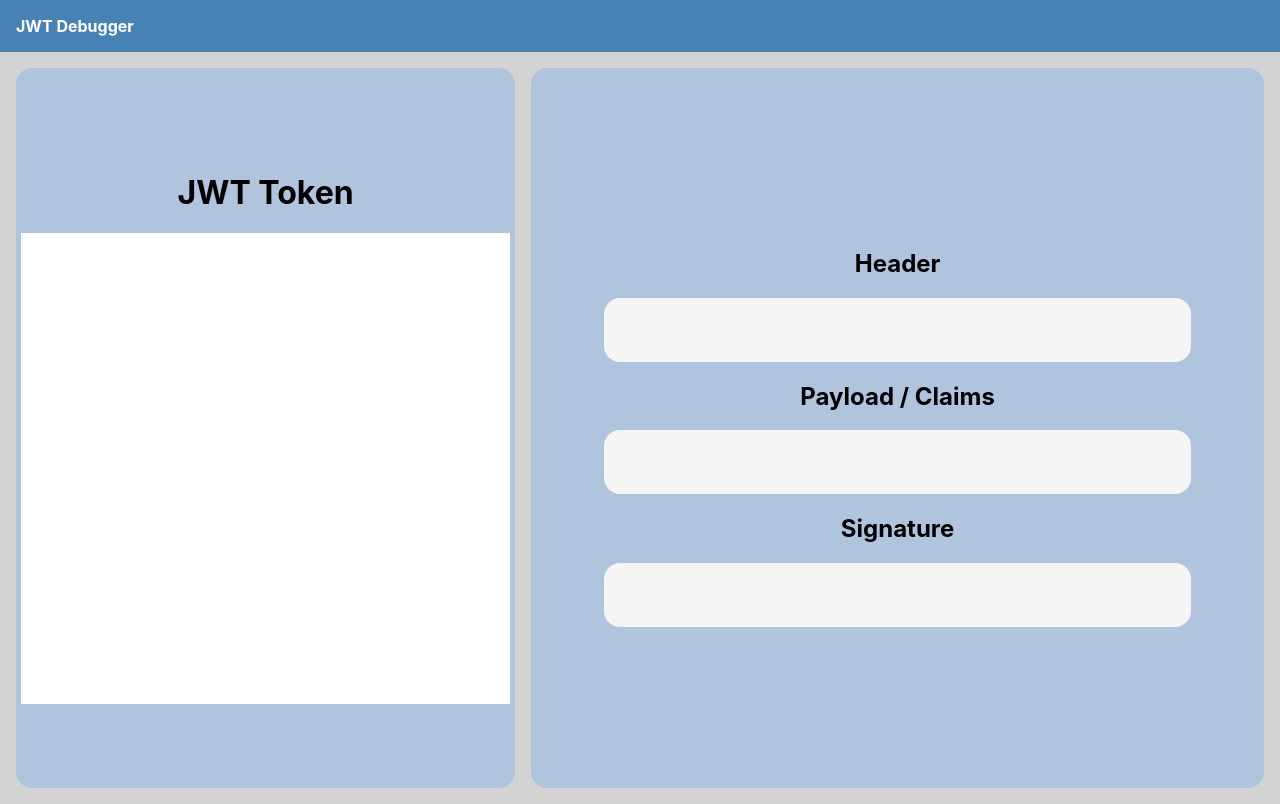
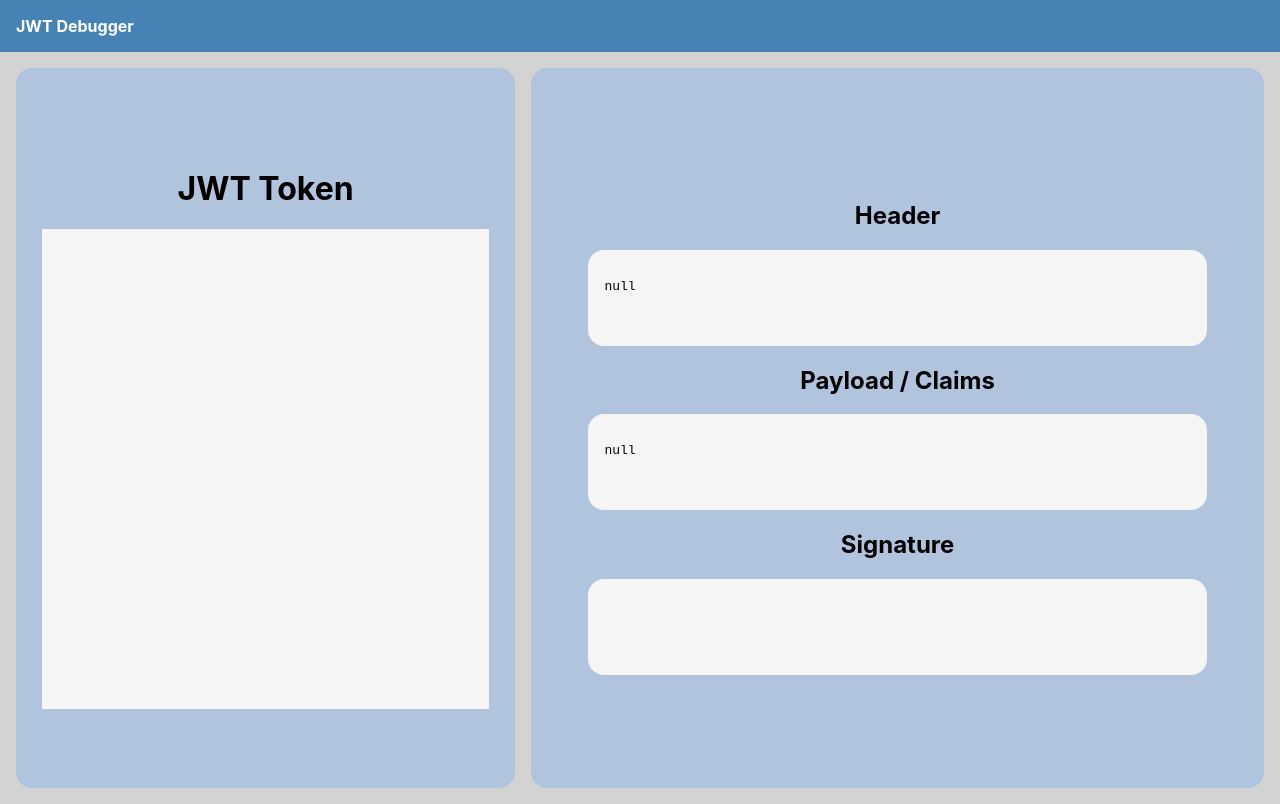
Before and after one commit to vijaygenius123/jwt_debugger, a React (Create React App) app: page / in a window 1280 px wide. Built offline with nearby package versions, Linux system fonts and the light colour scheme.

Commit message:
Formatted Output And Changed Color For input

```diff
--- a/src/App.css
+++ b/src/App.css
@@ -41,24 +41,38 @@ header nav{
 }
 
 
-textarea{
+.textarea{
   padding: 1em;
   height: 60%;
-  width: 90%;
+  width: 80%;
   outline: none;
   border: none;
   font-size: 1.5em;
   resize: none;
+  background: whitesmoke;
 }
 
-.output div{
+.output div {
   background: whitesmoke;
+  padding: 1em;
   min-height: 4rem;
   width: 80%;
   border-radius: 1em;
 }
 
 
-.error{
+.error {
   background: pink;
 }
+
+.red {
+  color: red;
+}
+
+.purple{
+  color: purple;
+}
+
+.green {
+  color: green;
+}
--- a/src/App.js
+++ b/src/App.js
@@ -6,29 +6,41 @@ function App() {
     const [token, setToken] = useState('');
     const [error, setError] = useState(false)
 
-    const [header, setHeader] = useState('');
-    const [payload, setPayload] = useState('');
+    const [header, setHeader] = useState(null);
+    const [payload, setPayload] = useState(null);
     const [signature, setSignature] = useState('');
 
 
     const handleToken = (e) => {
-        if (e.target.value) {
+        if (e.target.innerText) {
 
-            const tokens = e.target.value.split('.');
+            const tokens = e.target.innerText.split('.');
             if (tokens.length === 3) {
+                console.log("Valid JWT ")
                 setError(false);
+                console.log(atob(tokens[0]))
+                setHeader(JSON.parse(atob(tokens[0])));
+                setPayload(JSON.parse(atob(tokens[1])));
+                //setSignature(atob(tokens[2]));
+
+                const colorCodedToken = `
+                    <span class="red">${tokens[0]}</span>.
+                    <span class="purple">${tokens[1]}</span>.
+                    <span class="green">${tokens[2]}</span>
+                    `
+
+                setToken(colorCodedToken)
 
             } else {
+                setHeader('');
+                setPayload('');
+                setSignature('');
                 setError(true);
+                setToken(e.target.value);
             }
 
-            console.log(tokens)
+        }
 
-        }
-        console.log(e.target.value);
-
-
-        setToken(e.target.value);
     }
 
     return (
@@ -39,15 +51,23 @@ function App() {
             <div className="container">
                 <div className={`input ${error ? 'error' : ''}`}>
                     <h1>JWT Token</h1>
-                    <textarea type="text" value={token} onChange={handleToken}/>
+                    <div className="textarea" contentEditable={true} type="text"
+                         dangerouslySetInnerHTML={{__html: token}}
+                         onInput={handleToken}/>
                 </div>
                 <div className="output">
                     <h2>Header</h2>
-                    <div></div>
+                    <div>
+                        <pre>
+                        {JSON.stringify(header, null, 2)}
+                        </pre>
+                    </div>
                     <h2>Payload / Claims</h2>
-                    <div></div>
+                    <div>
+                        <pre>{JSON.stringify(payload, null, 2)}</pre>
+                    </div>
                     <h2>Signature</h2>
-                    <div></div>
+                    <div>{signature}</div>
                 </div>
             </div>
 
```
